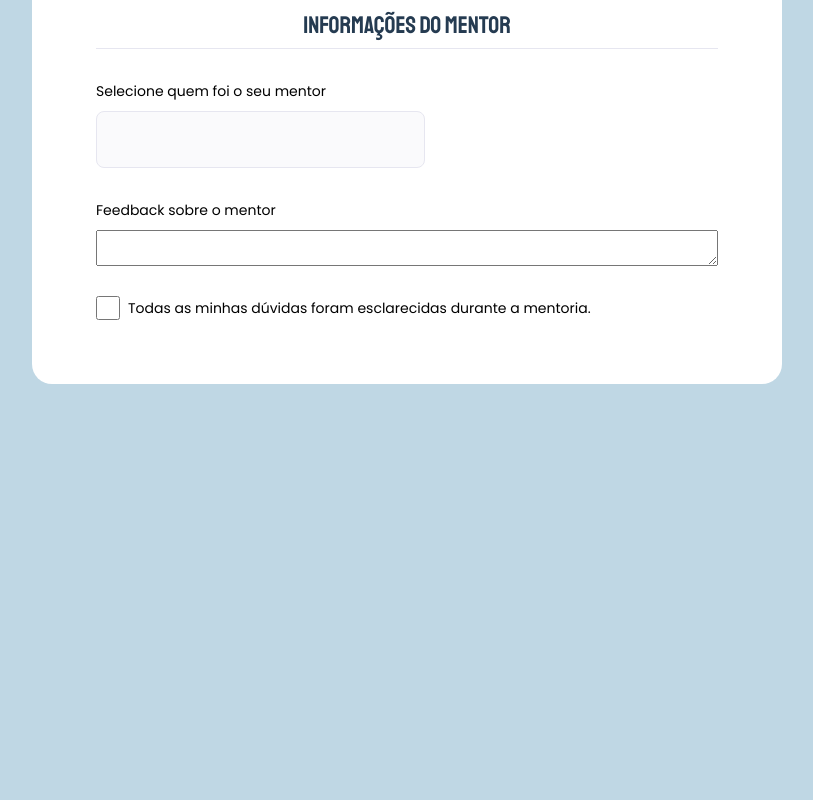
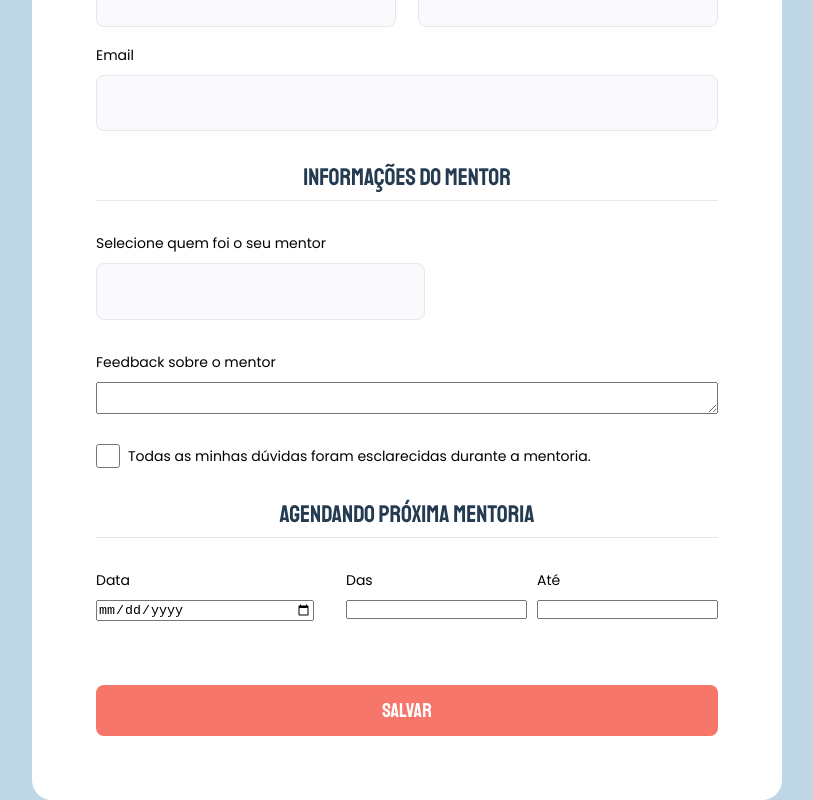
Before and after one commit to alexandrecabraldev/Formulario, a React (Vite) app: page / in a window 1280 px wide. Shown: the part 551-1351 px from the top of the page, without its empty margins (233-1046 px from the left). Before the commit the page ends 935 px from the top, so only its background shows below. Built offline with nearby package versions, Linux system fonts and the light colour scheme.

Commit message:
add button

```diff
--- a/src/components/Form.tsx
+++ b/src/components/Form.tsx
@@ -12,10 +12,7 @@ const FormContainer = styled.form`
     margin: auto;
     border-radius: 0 0 20px 20px;
 
-    div{
-        display: flex;
 
-    }
 
     label{
         text-align: start;
@@ -54,6 +51,17 @@ const FormContainer = styled.form`
         margin-bottom: 1.9rem;
     }
 
+    button{
+        padding: 0.78rem 17.875rem;
+        color: ${props=>props.theme.white};
+        background-color: ${props=>props.theme.orange};
+        border: none;
+        border-radius: 8px;
+        font-family: 'Staatliches', cursive;
+        font-size: 1.25rem;
+        line-height: 1.625rem;
+        cursor: pointer;
+    }
 
 `;
 
@@ -90,7 +98,29 @@ const NameContainer =styled.div`
     flex-direction: column;
 `;
 
+const ContainerDate = styled.div`
+    margin-bottom: 4rem;
+    display: flex;
+    //flex: 2;
+    gap: 2rem;
 
+`;
+
+const ContaunerHourInputLabel = styled.div`
+    display: flex;
+    flex: 1;
+    flex-direction: column;
+`;
+
+const ContainerHour = styled.div`
+    display: flex;
+    gap: 0.625rem;
+`;
+
+const ContainerDateTime = styled.div`
+    display: flex;
+    flex-direction: column;
+`;
 
 
 export function Form(){
@@ -125,6 +155,32 @@ export function Form(){
                 <label htmlFor="checkbox" id="labelCheckBox">Todas as minhas dúvidas foram esclarecidas durante a mentoria.</label>
             </FeedBackContainer>
 
+            <span>Agendando próxima mentoria</span>
+
+            <ContainerDate>
+
+                <ContaunerHourInputLabel>
+                    <label htmlFor="data">Data</label>
+                    <input type="date" name="" id="data" title="date"/>
+                </ContaunerHourInputLabel>
+
+                <ContainerHour>
+
+                    <ContainerDateTime>
+                        <label htmlFor="hour">Das</label>
+                        <input type="datetime" name="" id="hour" title="dateTime"/>
+                    </ContainerDateTime>
+
+                    <ContainerDateTime>
+                        <label htmlFor="hour2">Até</label>
+                        <input type="datetime" name="" id="hour2" title="dateTime"/>
+                    </ContainerDateTime>
+
+                </ContainerHour>
+            </ContainerDate>
+
+            <button type="submit">Salvar</button>
+
         </FormContainer>
     );
 }
--- a/src/components/GlobalStyle.tsx
+++ b/src/components/GlobalStyle.tsx
@@ -10,6 +10,7 @@ export const GlobalStyle = createGlobalStyle`
 
     *{
         margin:0;
+        padding: 0;
     }
 
 `;
--- a/src/components/Header.tsx
+++ b/src/components/Header.tsx
@@ -1,5 +1,6 @@
 import React from 'react'
 import styled from "styled-components"
+import imageHeader from "../assets/imageHeader.png"
 
 const HeaderContainer = styled.header`
     background-color: ${props=>props.theme.darkBlue};
@@ -44,6 +45,11 @@ const HeaderContainer = styled.header`
         max-width: 46.875rem;
 
     }
+
+    img{
+        margin-bottom: 2rem;
+        margin-top: 1rem;
+    }
 `;
 
 export function Header(){
@@ -51,6 +57,7 @@ export function Header(){
         <HeaderContainer>
             <h1>avalie a sua mentoria</h1>
             <span>Chegou a hora de avaliar o seu mentor. Bora lá?</span>
+            <img src={imageHeader} alt="" />
             <div>Informações pessoais</div>
         </HeaderContainer>
     );
```
Also changed, not shown: src/assets/imageHeader.png (renamed from src/assets/img1.png).
